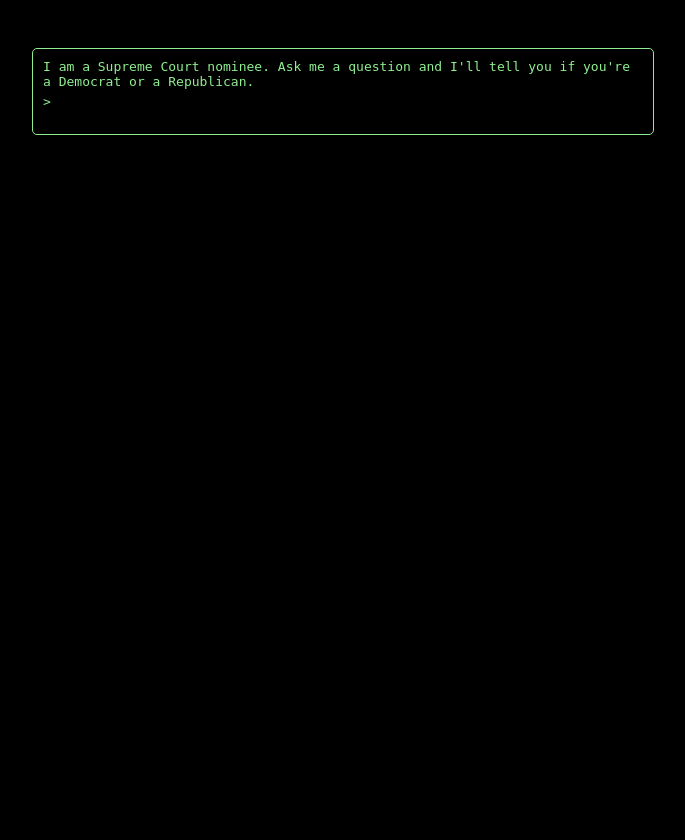
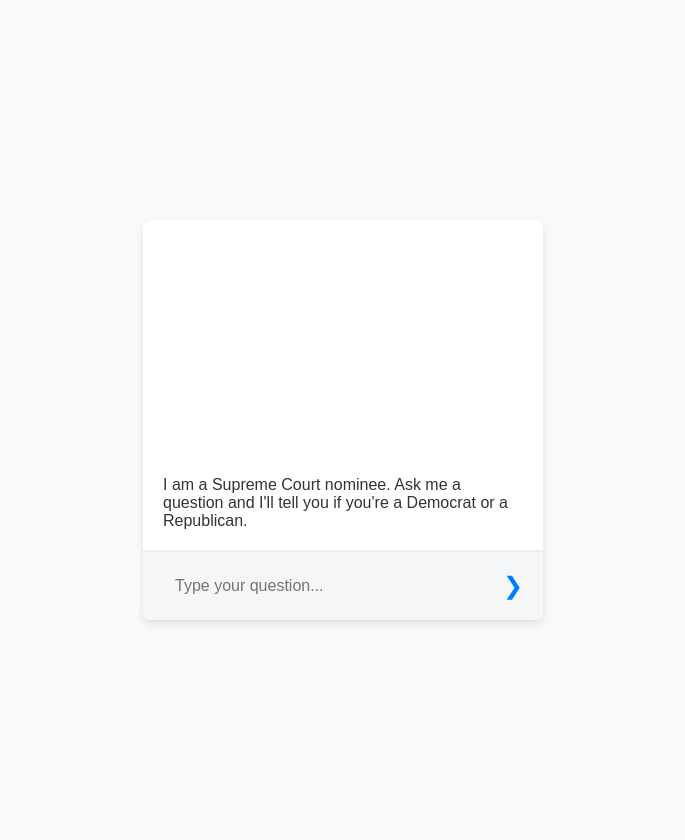
Before and after one commit to radall1/Where2Eat, a Flask app: page / in a window 1280 px wide. Shown: the whole page, without its empty margins (297-982 px from the left). Before the commit the page ends 135 px from the top, so only its background shows below. Run offline with Flask 3, Linux system fonts and the light colour scheme.

Commit message:
Update index.html

```diff
--- a/templates/index.html
+++ b/templates/index.html
@@ -7,42 +7,66 @@
     <title>PartisanPredictor</title>
     <style>
         body {
-            background-color: black;
-            color: lightgreen;
-            font-family: monospace;
+            background-color: #f8f9fa;
+            color: #333;
+            font-family: 'Arial', sans-serif;
             padding: 20px;
+            margin: 0;
+            display: flex;
+            justify-content: center;
+            align-items: center;
+            height: 100vh;
         }
-        .terminal {
-            background-color: black;
-            color: lightgreen;
-            padding: 10px;
-            border-radius: 5px;
-            border: 1px solid lightgreen;
-            margin: 20px auto;
-            max-width: 600px;
+        .chat-container {
+            background-color: #fff;
+            border-radius: 8px;
+            box-shadow: 0 4px 8px rgba(0,0,0,0.1);
+            overflow: hidden;
+            width: 400px;
+            max-width: 90%;
+            min-height: 400px;
+            display: flex;
+            flex-direction: column;
+            justify-content: flex-end;
         }
-        .prompt {
-            color: lightgreen;
-            margin-bottom: 10px;
+        .chat {
+            padding: 20px;
+            border-bottom: 1px solid #eee;
+            overflow-wrap: break-word;
         }
-        .output {
-            color: lightgreen;
+        .user-input {
+            display: flex;
+            align-items: center;
+            padding: 20px;
+            background-color: #f5f6f7;
+            border-top: 1px solid #eee;
         }
-        input {
-            background-color: black;
-            color: lightgreen;
+        input[type="text"] {
+            flex-grow: 1;
             border: none;
             outline: none;
-            font-family: monospace;
-            padding: 5px;
+            background: none;
+            margin-left: 10px;
+            font-size: 16px;
+        }
+        input[type="text"]:focus {
+            outline: none;
+        }
+        .user-input::after {
+            content: "\276F"; /* Unicode for Right Arrow */
+            font-size: 24px;
+            color: #007bff;
+            margin-left: 10px;
+            cursor: pointer;
         }
     </style>
 </head>
 <body>
-    <div class="terminal" id="terminal">
-        <div class="output">I am a Supreme Court nominee. Ask me a question and I'll tell you if you're a Democrat or a Republican.</div>
-        <div class="output" id="output"></div>
-        <div class="prompt">&gt; <input type="text" id="inputField" onkeydown="handleInput(event)" autofocus></div>
+    <div class="chat-container" id="chat-container">
+        <div class="chat">I am a Supreme Court nominee. Ask me a question and I'll tell you if you're a Democrat or a Republican.</div>
+        <div class="user-input">
+            <input type="text" id="inputField" onkeydown="handleInput(event)" autofocus placeholder="Type your question...">
+        </div>
     </div>
 
     <script>
@@ -50,35 +74,35 @@
             if (event.key === "Enter") {
                 var userInput = document.getElementById("inputField").value;
                 document.getElementById("inputField").value = "";
-                addLine("&gt; " + userInput);
+                addLine("You: " + userInput);
                 sendInput(userInput);
             }
         }
 
         function sendInput(userInput) {
-            var xhr = new XMLHttpRequest();
-            xhr.open("POST", "/");
-            xhr.setRequestHeader("Content-Type", "application/json;charset=UTF-8");
-            xhr.onload = function () {
-                if (xhr.status === 200) {
-                    var response = JSON.parse(xhr.responseText);
-                    addResponse(response.output);
-                }
-            };
-            xhr.send(JSON.stringify({input: userInput}));
+            // Here goes the logic for sending user input and receiving response
+            // For demonstration purposes, let's just add a simple response here
+            var response = "This is a sample response. Replace it with actual logic.";
+            setTimeout(function() {
+                addResponse("Bot: " + response);
+            }, 500);
         }
 
         function addLine(text) {
-            var outputDiv = document.getElementById("output");
-            outputDiv.innerHTML += "<div class='userInput'>" + text + "</div>";
-            outputDiv.scrollTop = outputDiv.scrollHeight;
+            var chatDiv = document.getElementById("chat-container");
+            var chat = document.createElement("div");
+            chat.className = "chat";
+            chat.innerHTML = text;
+            chatDiv.insertBefore(chat, chatDiv.lastChild);
         }
 
         function addResponse(text) {
-            var outputDiv = document.getElementById("output");
-            outputDiv.innerHTML += "<div class='response'>" + text + "</div>";
-            outputDiv.innerHTML += "<div class='userInput'>&gt; </div>";
-            outputDiv.scrollTop = outputDiv.scrollHeight;
+            var chatDiv = document.getElementById("chat-container");
+            var chat = document.createElement("div");
+            chat.className = "chat";
+            chat.style.textAlign = "right";
+            chat.innerHTML = text;
+            chatDiv.insertBefore(chat, chatDiv.lastChild);
         }
     </script>
 </body>
```
